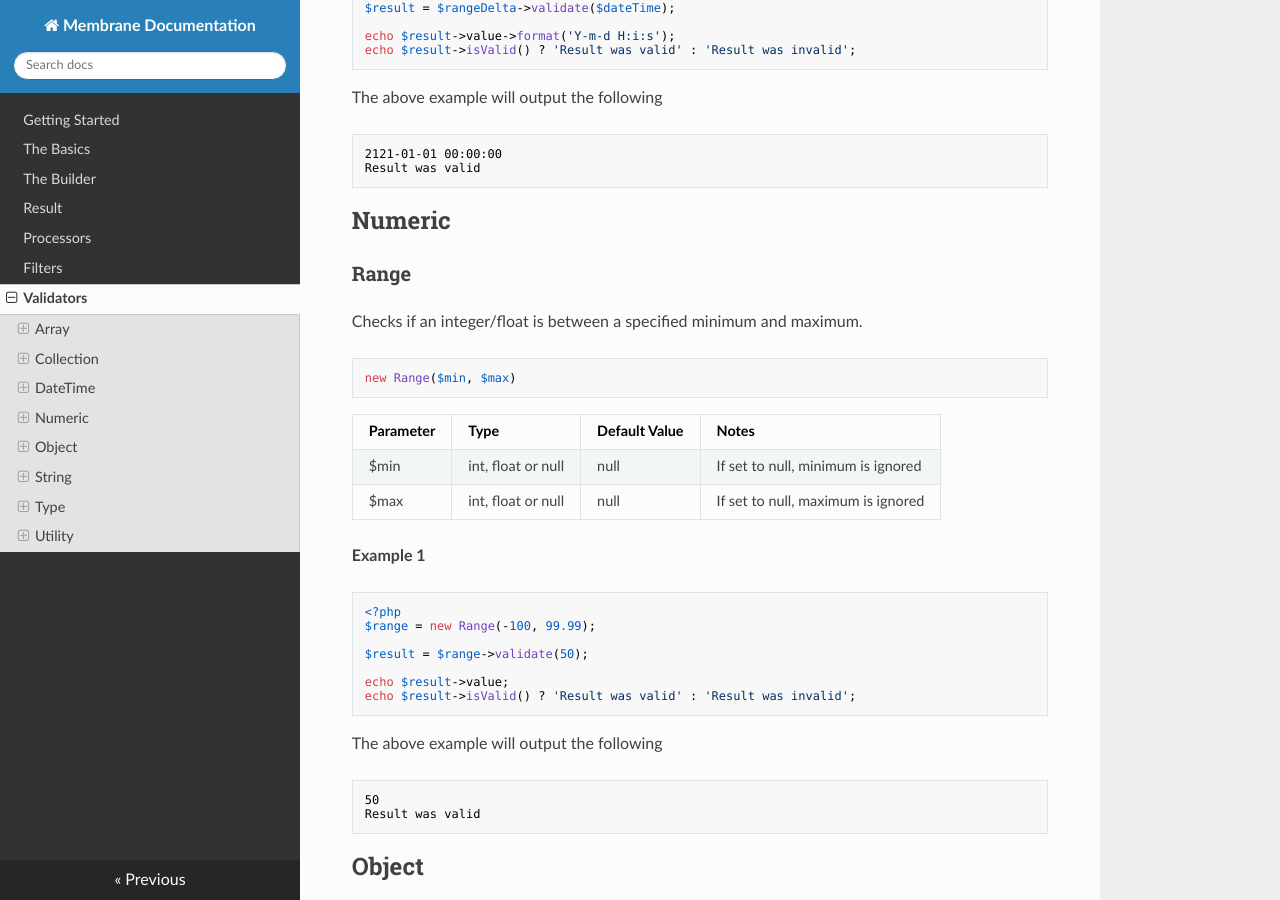
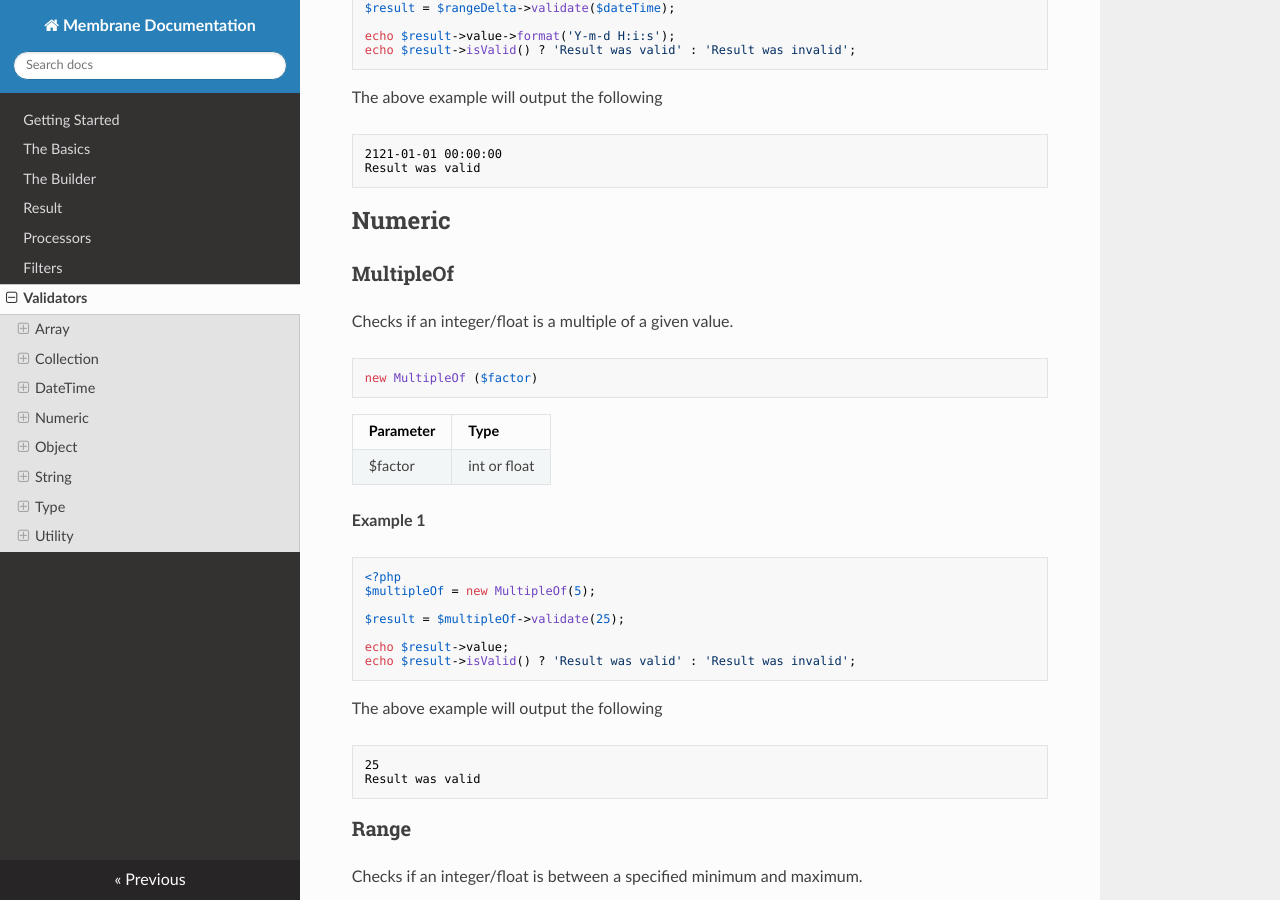
Before and after one commit to membrane-php/membrane-core, an MkDocs documentation site: the page built from docs/validators.md, in a window 1280 px wide and 900 px high, scrolled down 2728 px. Built offline with MkDocs 1.6.1, drawn with Linux system fonts in a browser that asks for light colours; nearby versions of some CDN libraries; some of the changed text lies outside the part shown.

Commit message:
MultipleOf added to docs, OneOf renamed to AnyOf

````diff
--- a/docs/validators.md
+++ b/docs/validators.md
@@ -5,6 +5,7 @@ input.
 If you wish to change the input: See [Filters](filters.md).
 
 All Validators implement the Membrane\Validator interface:
+
 ```php
 interface Validator
 {
@@ -41,7 +42,9 @@ $result = $count->validate($array);
 echo $result->value;
 echo $result->isValid() ? 'Result was valid' : 'Result was invalid';
 ```
+
 The above example will output the following
+
 ```text
 ['a' => 1, 'b' => 2, 'c' => 3]
 Result was valid
@@ -69,7 +72,9 @@ $result = $identical->validate($list);
 echo $result->value;
 echo $result->isValid() ? 'Result was valid' : 'Result was invalid';
 ```
+
 The above example will output the following
+
 ```text
 ['a', 'a', 'a']
 Result was valid
@@ -104,7 +109,9 @@ $result = $range->validate($dateTime);
 echo $result->value->format('Y-m-d H:i:s');
 echo $result->isValid() ? 'Result was valid' : 'Result was invalid';
 ```
+
 The above example will output the following
+
 ```text
 1970-01-01 00:00:00
 Result was valid
@@ -135,13 +142,46 @@ $result = $rangeDelta->validate($dateTime);
 echo $result->value->format('Y-m-d H:i:s');
 echo $result->isValid() ? 'Result was valid' : 'Result was invalid';
 ```
+
 The above example will output the following
+
 ```text
 2121-01-01 00:00:00
 Result was valid
 ```
 
 ## Numeric
+
+### MultipleOf
+
+Checks if an integer/float is a multiple of a given value.
+
+```php
+new MultipleOf ($factor)
+```
+
+| Parameter | Type         |
+|-----------|--------------|
+| $factor   | int or float |
+
+**Example 1**
+
+```php
+<?php
+$multipleOf = new MultipleOf(5);
+
+$result = $multipleOf->validate(25);
+
+echo $result->value;
+echo $result->isValid() ? 'Result was valid' : 'Result was invalid';
+```
+
+The above example will output the following
+
+```text
+25
+Result was valid
+```
 
 ### Range
 
@@ -167,7 +207,9 @@ $result = $range->validate(50);
 echo $result->value;
 echo $result->isValid() ? 'Result was valid' : 'Result was invalid';
 ```
+
 The above example will output the following
+
 ```text
 50
 Result was valid
@@ -199,7 +241,9 @@ $result = $requiredFields->validate($array);
 echo $result->value;
 echo $result->isValid() ? 'Result was valid' : 'Result was invalid';
 ```
+
 The above example will output the following
+
 ```text
 ['a' => 1, 'b' => 2, 'c' => 3]
 Result was valid
@@ -231,7 +275,9 @@ $result = $dateString->validate($string);
 echo $result->value;
 echo $result->isValid() ? 'Result was valid' : 'Result was invalid';
 ```
+
 The above example will output the following
+
 ```text
 1970-01-01
 Result was valid
@@ -250,7 +296,6 @@ new Length($min, $max)
 | $min      | int  | 0             |                                    |
 | $max      | int  | null          | If set to null, maximum is ignored |
 
-
 **Example 1**
 
 ```php
@@ -263,7 +308,9 @@ $result = $length->validate($string);
 echo $result->value;
 echo $result->isValid() ? 'Result was valid' : 'Result was invalid';
 ```
+
 The above example will output the following
+
 ```text
 this string is 28 characters
 Result was valid
@@ -281,7 +328,6 @@ new Regex($pattern)
 |-----------|--------|
 | $pattern  | string |
 
-
 **Example 1**
 
 ```php
@@ -294,12 +340,13 @@ $result = $regex->validate($string);
 echo $result->value;
 echo $result->isValid() ? 'Result was valid' : 'Result was invalid';
 ```
+
 The above example will output the following
+
 ```text
 123
 Result was valid
 ```
-
 
 ## Type
 
@@ -312,6 +359,7 @@ new IsArray()
 ```
 
 **Example 1**
+
 ```php
 <?php
 $isArray = new IsArray();
@@ -322,13 +370,16 @@ $result = $isArray->validate($array);
 echo $result->value;
 echo $result->isValid() ? 'Result was valid' : 'Result was invalid';
 ```
+
 The above example will output the following
+
 ```text
 ['a' => 1, 'b' => 2, 'c' => 3]
 Result was valid
 ```
 
 **Example 2**
+
 ```php
 <?php
 $isArray = new IsArray();
@@ -339,7 +390,9 @@ $result = $isArray->validate($list);
 echo $result->value;
 echo $result->isValid() ? 'Result was valid' : 'Result was invalid';
 ```
+
 The above example will output the following
+
 ```text
 [1, 2, 3]
 Result was invalid
@@ -365,7 +418,9 @@ $result = $isBool->validate($bool);
 echo $result->value;
 echo $result->isValid() ? 'Result was valid' : 'Result was invalid';
 ```
+
 The above example will output the following
+
 ```text
 false
 Result was valid
@@ -391,7 +446,9 @@ $result = $isFloat->validate($float);
 echo $result->value;
 echo $result->isValid() ? 'Result was valid' : 'Result was invalid';
 ```
+
 The above example will output the following
+
 ```text
 1.23
 Result was valid
@@ -417,7 +474,9 @@ $result = $isInt->validate($int);
 echo $result->value;
 echo $result->isValid() ? 'Result was valid' : 'Result was invalid';
 ```
+
 The above example will output the following
+
 ```text
 123
 Result was valid
@@ -432,6 +491,7 @@ new IsList()
 ```
 
 **Example 1**
+
 ```php
 <?php
 $isList = new IsList();
@@ -442,13 +502,16 @@ $result = $isList->validate($list);
 echo $result->value;
 echo $result->isValid() ? 'Result was valid' : 'Result was invalid';
 ```
+
 The above example will output the following
+
 ```text
 [1, 2, 3]
 Result was valid
 ```
 
 **Example 2**
+
 ```php
 <?php
 $isList = new IsList();
@@ -459,7 +522,9 @@ $result = $isList->validate($array);
 echo $result->value;
 echo $result->isValid() ? 'Result was valid' : 'Result was invalid';
 ```
+
 The above example will output the following
+
 ```text
 ['a' => 1, 'b' => 2, 'c' => 3]
 Result was invalid
@@ -473,7 +538,6 @@ Checks if input is a string.
 new IsString()
 ```
 
-
 **Example 1**
 
 ```php
@@ -486,12 +550,13 @@ $result = $isString->validate($string);
 echo $result->value;
 echo $result->isValid() ? 'Result was valid' : 'Result was invalid';
 ```
+
 The above example will output the following
+
 ```text
 foo
 Result was valid
 ```
-
 
 ## Utility
 
@@ -519,7 +584,9 @@ $result = $notFails->validate($input);
 echo $result->value;
 echo $result->isValid() ? 'Result was valid' : 'Result was invalid';
 ```
+
 The above example will output the following
+
 ```text
 foo
 Result was valid
@@ -532,7 +599,6 @@ All validators provided will be applied to the input,
 unlike the behaviour of Field which stops as soon as a validator is flagged as invalid.
 This is useful if you want to check multiple validation rules are true
 and return all error messages back to the user in the case of failure.
-
 
 If the entire chain is considered valid AllOf will return `Result::valid`.
 
@@ -556,7 +622,9 @@ $result = $allOf->validate($input);
 echo $result->value;
 echo $result->isValid() ? 'Result was valid' : 'Result was invalid';
 ```
+
 The above example will output the following
+
 ```text
 foo
 Result was valid
@@ -638,7 +712,9 @@ $result = $passes->validate($input);
 echo $result->value;
 echo $result->isValid() ? 'Result was valid' : 'Result was invalid';
 ```
+
 The above example will output the following
+
 ```text
 foo
 Result was valid
@@ -668,7 +744,9 @@ $result = $indifferent->validate($input);
 echo $result->value;
 echo $result->isValid() ? 'Result was valid' : 'Result was invalid';
 ```
+
 The above example will output the following
+
 ```text
 foo
 Result was valid
@@ -696,7 +774,9 @@ $result = $fails->validate($input);
 echo $result->value;
 echo $result->isValid() ? 'Result was valid' : 'Result was invalid';
 ```
+
 The above example will output the following
+
 ```text
 foo
 Result was invalid
````
Also changed, not shown: other parts of docs/validators.md (+12 -6 lines).
